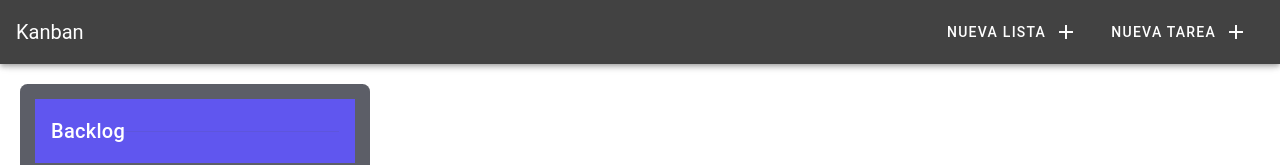
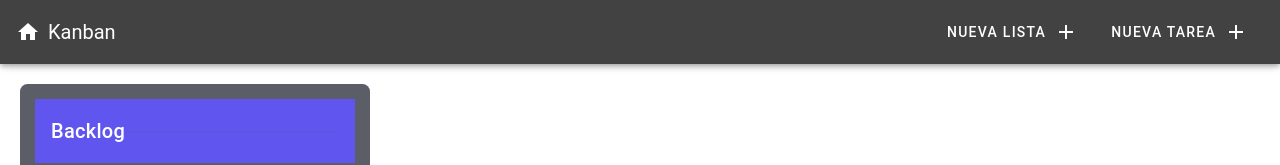
Before and after one commit to mdelarosa90/kanban-vue, a Vue app: page / in a window 1280 px wide. Shown: the top 165 px of the page. Built offline with nearby package versions, Linux system fonts and the light colour scheme; a small style sheet from the web is missing.

Commit message:
Update Metas, and Edit Dashboard Title

```diff
--- a/public/index.html
+++ b/public/index.html
@@ -4,7 +4,7 @@
     <meta charset="utf-8">
     <meta http-equiv="X-UA-Compatible" content="IE=edge">
     <meta name="viewport" content="width=device-width,initial-scale=1.0">
-    <link rel="icon" href="<%= BASE_URL %>favicon.ico">
+    <link rel="icon" href="<%= BASE_URL %>favicon-1.png">
     <title><%= htmlWebpackPlugin.options.title %></title>
   </head>
   <body>
--- a/src/App.vue
+++ b/src/App.vue
@@ -5,7 +5,11 @@
       color="secondary"
       dark
     >
-      <v-toolbar-title>Kanban</v-toolbar-title>
+       <router-link text icon color="white" class="mr-2" :to="{name: 'Home'}">
+          <v-icon>mdi-home</v-icon>
+        </router-link>
+      <v-toolbar-title v-if="!edit" @click.prevent="edit = true">{{name}}</v-toolbar-title>
+      <v-text-field v-if="edit" v-model="name" @keyup.enter="changeName"></v-text-field>
       <v-spacer></v-spacer>
         <v-btn
           @click.prevent ="openNewList"
@@ -44,10 +48,32 @@ export default {
     Task
   },
   data: () => ({
-
+    name: 'Kanban',
+    edit: false
   }),
   methods: {
-    ...mapMutations(['openModal', 'openNewList'])
-  }
+    ...mapMutations(['openModal', 'openNewList']),
+    changeName(){
+      this.edit = false;
+    }
+  },
+  watch: {
+     '$route':{
+        handler: (to, from) => {
+          document.title = to.meta.title || 'Vue-project'
+        },
+         immediate: true
+      }
+    },
 };
 </script>
+
+<style>
+    .router-link-active {
+      background-color: transparent;
+      cursor: pointer;
+    }
+    .v-application a{
+      color: rgba(82, 140, 207, 0.616) !important;
+    }
+</style>
--- a/src/components/Dashboard.vue
+++ b/src/components/Dashboard.vue
@@ -138,7 +138,7 @@ export default {
   white-space: nowrap;
   margin-bottom: 8px;
   overflow-x: auto;
-  overflow-y: hidden;
+  overflow-y: auto;
   padding-bottom: 8px;
   position: absolute;
   top: 0;
--- a/src/router/index.js
+++ b/src/router/index.js
@@ -8,16 +8,23 @@ Vue.use(VueRouter)
   {
     path: '/',
     name: 'Home',
-    component: Home
+    component: Home,
+    meta: {
+      title: 'Kanban-board'
+    }
   },
   {
     path: '/about',
     name: 'About',
+    meta: {
+      title: 'About-new'
+    },
     // route level code-splitting
     // this generates a separate chunk (about.[hash].js) for this route
     // which is lazy-loaded when the route is visited.
     component: () => import(/* webpackChunkName: "about" */ '../views/About.vue')
-  }
+  },
+
 ]
 
 const router = new VueRouter({
```
Also changed, not shown: public/favicon-1.png (added).
